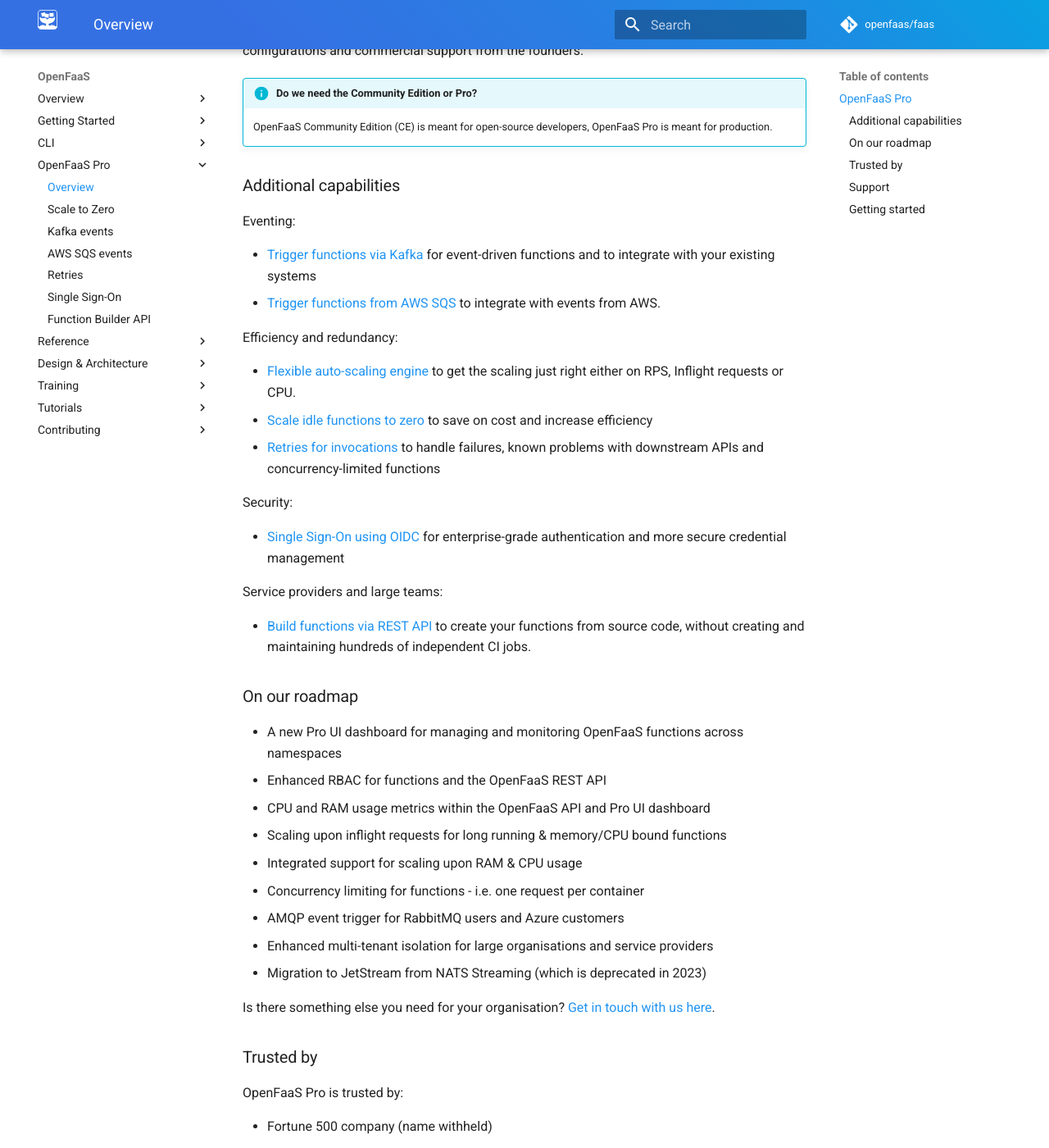
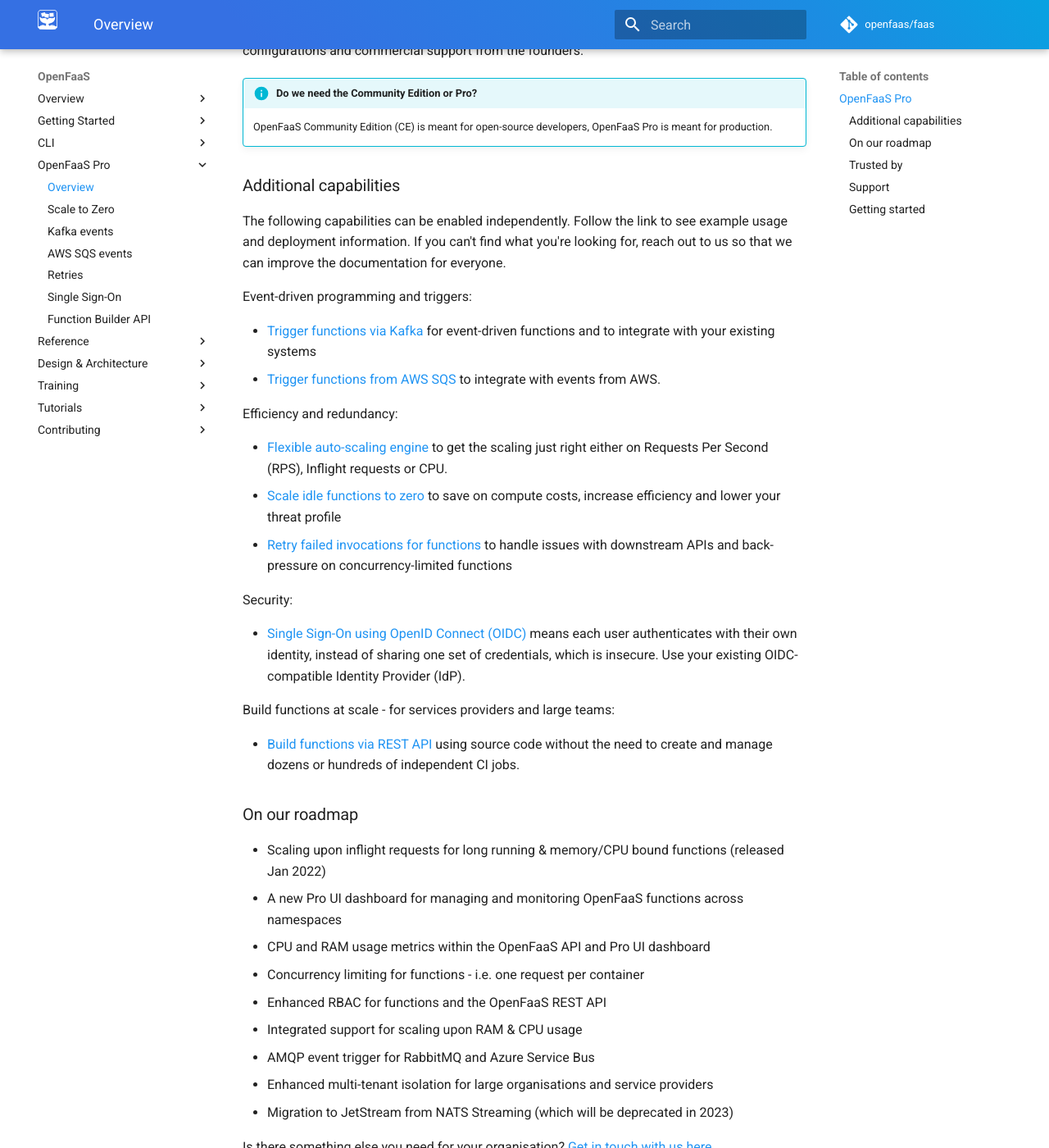
Before and after one commit to openfaas/docs, an MkDocs documentation site: the page built from docs/openfaas-pro/introduction.md, in a window 1280 px wide and 1400 px high, scrolled down 219 px. Shown: the whole window at 82% size. Built offline with MkDocs 1.6.1 and Material for MkDocs 9.7.7, drawn with Linux system fonts in a browser that asks for light colours; comment, search, counter and statistics services are not loaded.

Commit message:
Update intro for pro page
Signed-off-by: Alex Ellis (OpenFaaS Ltd) <alexellis2@gmail.com>

```diff
--- a/docs/openfaas-pro/introduction.md
+++ b/docs/openfaas-pro/introduction.md
@@ -8,36 +8,38 @@ OpenFaaS Pro is a commercially licensed distribution of OpenFaaS with additional
 
 ### Additional capabilities
 
-Eventing:
+The following capabilities can be enabled independently. Follow the link to see example usage and deployment information. If you can't find what you're looking for, reach out to us so that we can improve the documentation for everyone.
+
+Event-driven programming and triggers:
 
 * [Trigger functions via Kafka](/openfaas-pro/kafka-events) for event-driven functions and to integrate with your existing systems
 * [Trigger functions from AWS SQS](/openfaas-pro/sqs-events) to integrate with events from AWS.
 
 Efficiency and redundancy:
 
-* [Flexible auto-scaling engine](/architecture/autoscaling/) to get the scaling just right either on RPS, Inflight requests or CPU.
-* [Scale idle functions to zero](/openfaas-pro/scale-to-zero) to save on cost and increase efficiency
-* [Retries for invocations](/openfaas-pro/retries) to handle failures, known problems with downstream APIs and concurrency-limited functions
+* [Flexible auto-scaling engine](/architecture/autoscaling/) to get the scaling just right either on Requests Per Second (RPS), Inflight requests or CPU.
+* [Scale idle functions to zero](/openfaas-pro/scale-to-zero) to save on compute costs, increase efficiency and lower your threat profile
+* [Retry failed invocations for functions](/openfaas-pro/retries) to handle issues with downstream APIs and back-pressure on concurrency-limited functions
 
 Security:
 
-* [Single Sign-On using OIDC](/openfaas-pro/sso) for enterprise-grade authentication and more secure credential management
+* [Single Sign-On using OpenID Connect (OIDC)](/openfaas-pro/sso) means each user authenticates with their own identity, instead of sharing one set of credentials, which is insecure. Use your existing OIDC-compatible Identity Provider (IdP).
 
-Service providers and large teams:
+Build functions at scale - for services providers and large teams:
 
-* [Build functions via REST API](/openfaas-pro/builder) to create your functions from source code, without creating and maintaining hundreds of independent CI jobs.
+* [Build functions via REST API](/openfaas-pro/builder) using source code without the need to create and manage dozens or hundreds of independent CI jobs.
 
 ### On our roadmap
 
+* Scaling upon inflight requests for long running & memory/CPU bound functions (released Jan 2022)
 * A new Pro UI dashboard for managing and monitoring OpenFaaS functions across namespaces
+* CPU and RAM usage metrics within the OpenFaaS API and Pro UI dashboard
+* Concurrency limiting for functions - i.e. one request per container
 * Enhanced RBAC for functions and the OpenFaaS REST API
-* CPU and RAM usage metrics within the OpenFaaS API and Pro UI dashboard
-* Scaling upon inflight requests for long running & memory/CPU bound functions
 * Integrated support for scaling upon RAM & CPU usage
-* Concurrency limiting for functions - i.e. one request per container
-* AMQP event trigger for RabbitMQ users and Azure customers
+* AMQP event trigger for RabbitMQ and Azure Service Bus
 * Enhanced multi-tenant isolation for large organisations and service providers
-* Migration to JetStream from NATS Streaming (which is deprecated in 2023)
+* Migration to JetStream from NATS Streaming (which will be deprecated in 2023)
 
 Is there something else you need for your organisation? [Get in touch with us here](https://openfaas.com/support/).
 
```
